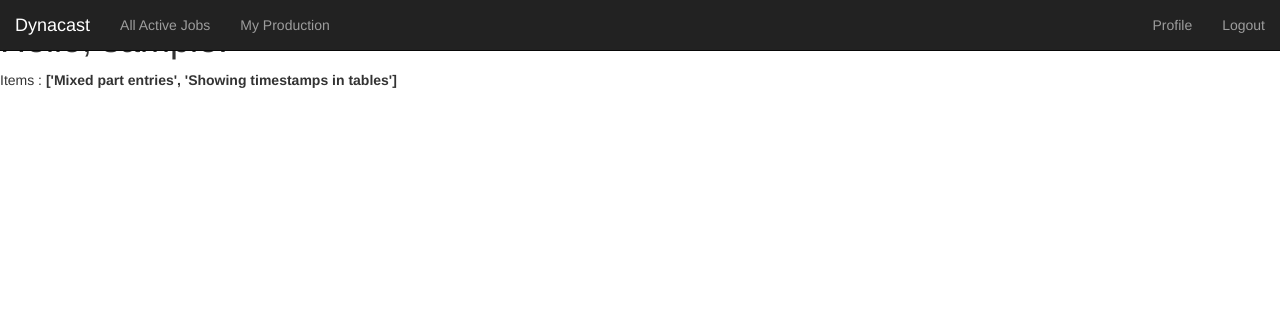
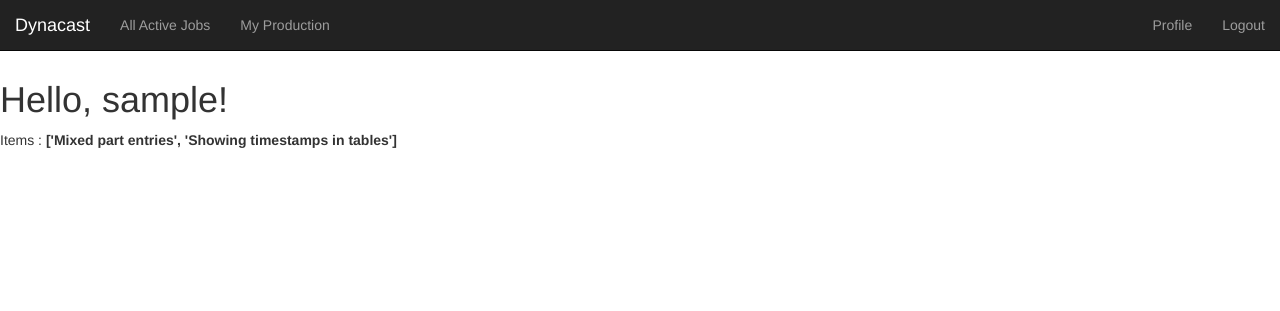
Before and after one commit to Anthonyae/DynaElgin, a Flask app: page / in a window 1280 px wide. Shown: the top 311 px of the page. Run offline with Flask 2, Linux system fonts and the light colour scheme; the visitor is signed in with stand-in values (Sample User, id 1); data comes from the database, SQL or seed files in the repository; some libraries are stand-ins or nearby versions.

Commit message:
added padding to top (navbar issue)

```diff
--- a/app/templates/base.html
+++ b/app/templates/base.html
@@ -11,9 +11,11 @@
         {% endif %}
 {% endblock %}
 
-body {
-    padding-top: 60px
-}
+
+
+
+
+
 <!-- Javascript imports -->
 {% block scripts %}
 <!-- flask-moment works together with moment.js so all templates must include this library. -->
@@ -25,6 +27,14 @@ body {
 
 <!-- Navigation bar -->
 {% block navbar %}
+<style type="text/css">
+
+    body{
+        padding-top: 60px;
+    }
+
+
+</style>
     <nav class="navbar navbar-inverse navbar-fixed-top">
         <div class="container-fluid">
             <div class="navbar-header">
```
